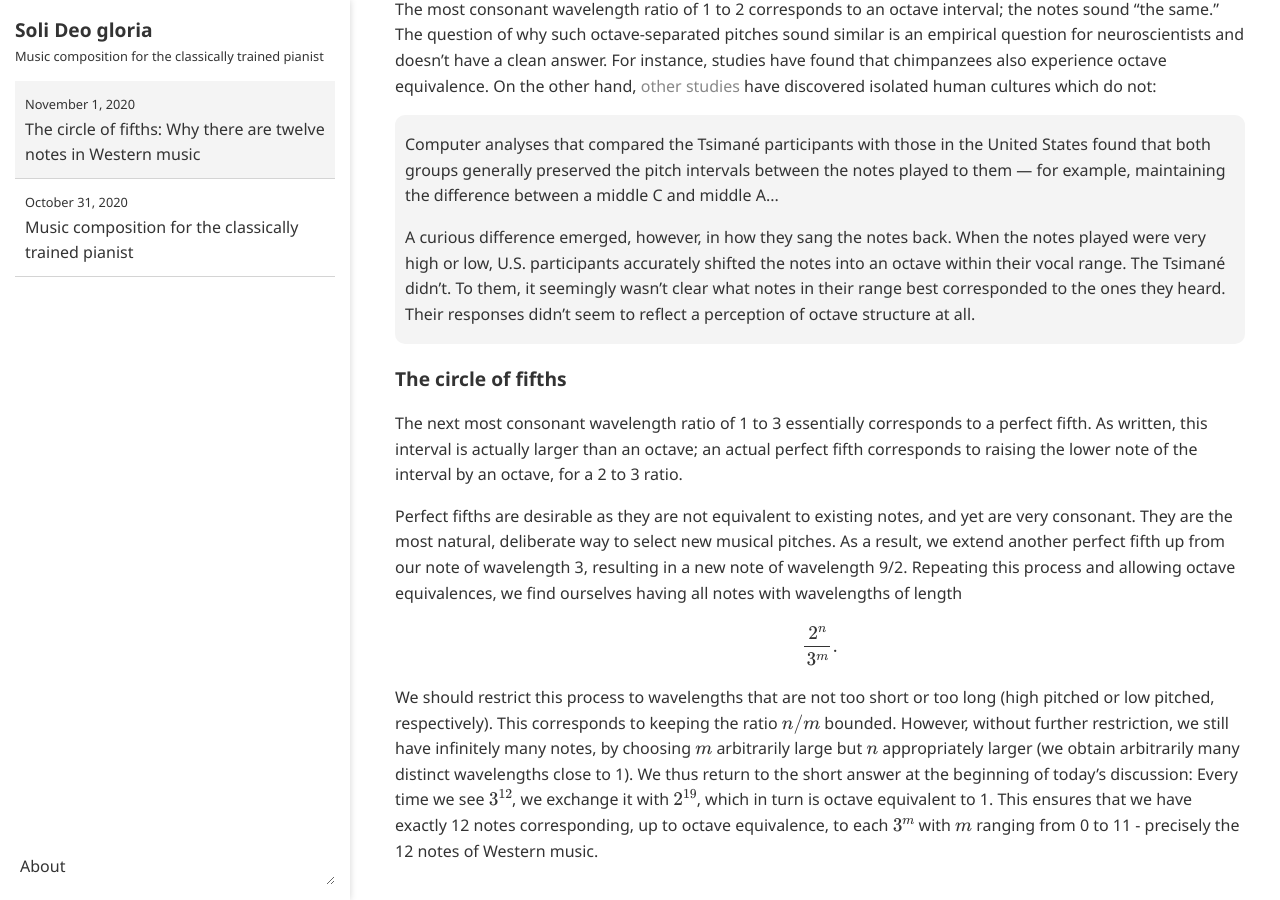
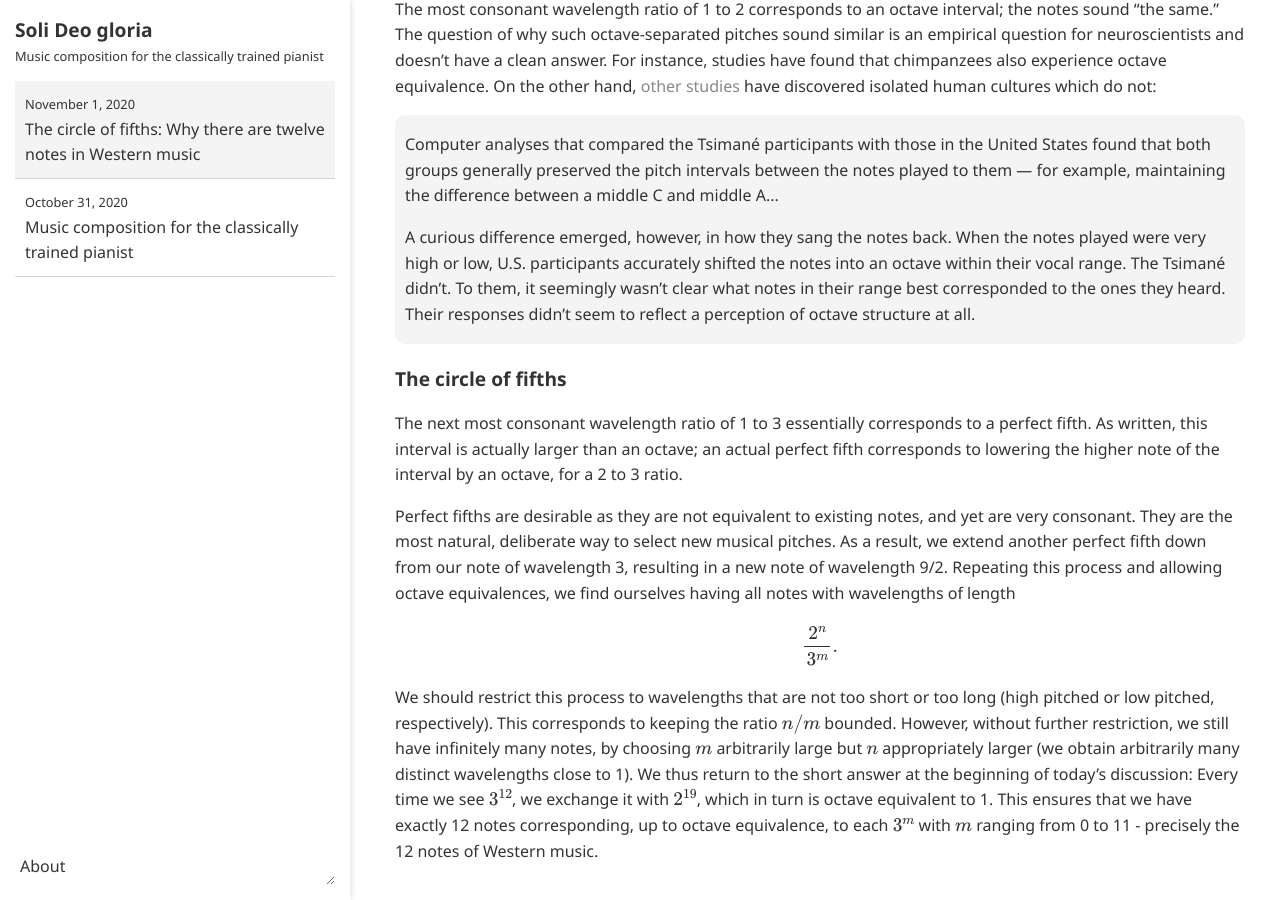
Before and after one commit to ansyblenetwork/sdg, a Jekyll site: the page built from _posts/2020-11-01-the-circle-of-fifths-why-there.md, in a window 1280 px wide and 900 px high, scrolled down 641 px. Built offline with Jekyll 4.4.1, drawn with Linux system fonts in a browser that asks for light colours; formulas are drawn with MathJax 3.

Commit message:
Update 2020-11-01-the-circle-of-fifths-why-there.md

```diff
--- a/_posts/2020-11-01-the-circle-of-fifths-why-there.md
+++ b/_posts/2020-11-01-the-circle-of-fifths-why-there.md
@@ -30,9 +30,9 @@ The most consonant wavelength ratio of 1 to 2 corresponds to an octave interval;
 
 ### The circle of fifths
 
-The next most consonant wavelength ratio of 1 to 3 essentially corresponds to a perfect fifth. As written, this interval is actually larger than an octave; an actual perfect fifth corresponds to raising the lower note of the interval by an octave, for a 2 to 3 ratio.
+The next most consonant wavelength ratio of 1 to 3 essentially corresponds to a perfect fifth. As written, this interval is actually larger than an octave; an actual perfect fifth corresponds to lowering the higher note of the interval by an octave, for a 2 to 3 ratio.
 
-Perfect fifths are desirable as they are not equivalent to existing notes, and yet are very consonant. They are the most natural, deliberate way to select new musical pitches. As a result, we extend another perfect fifth up from our note of wavelength 3, resulting in a new note of wavelength 9/2. Repeating this process and allowing octave equivalences, we find ourselves having all notes with wavelengths of length
+Perfect fifths are desirable as they are not equivalent to existing notes, and yet are very consonant. They are the most natural, deliberate way to select new musical pitches. As a result, we extend another perfect fifth down from our note of wavelength 3, resulting in a new note of wavelength 9/2. Repeating this process and allowing octave equivalences, we find ourselves having all notes with wavelengths of length
 
 $$\frac{2^n}{3^m}.$$
 
```
